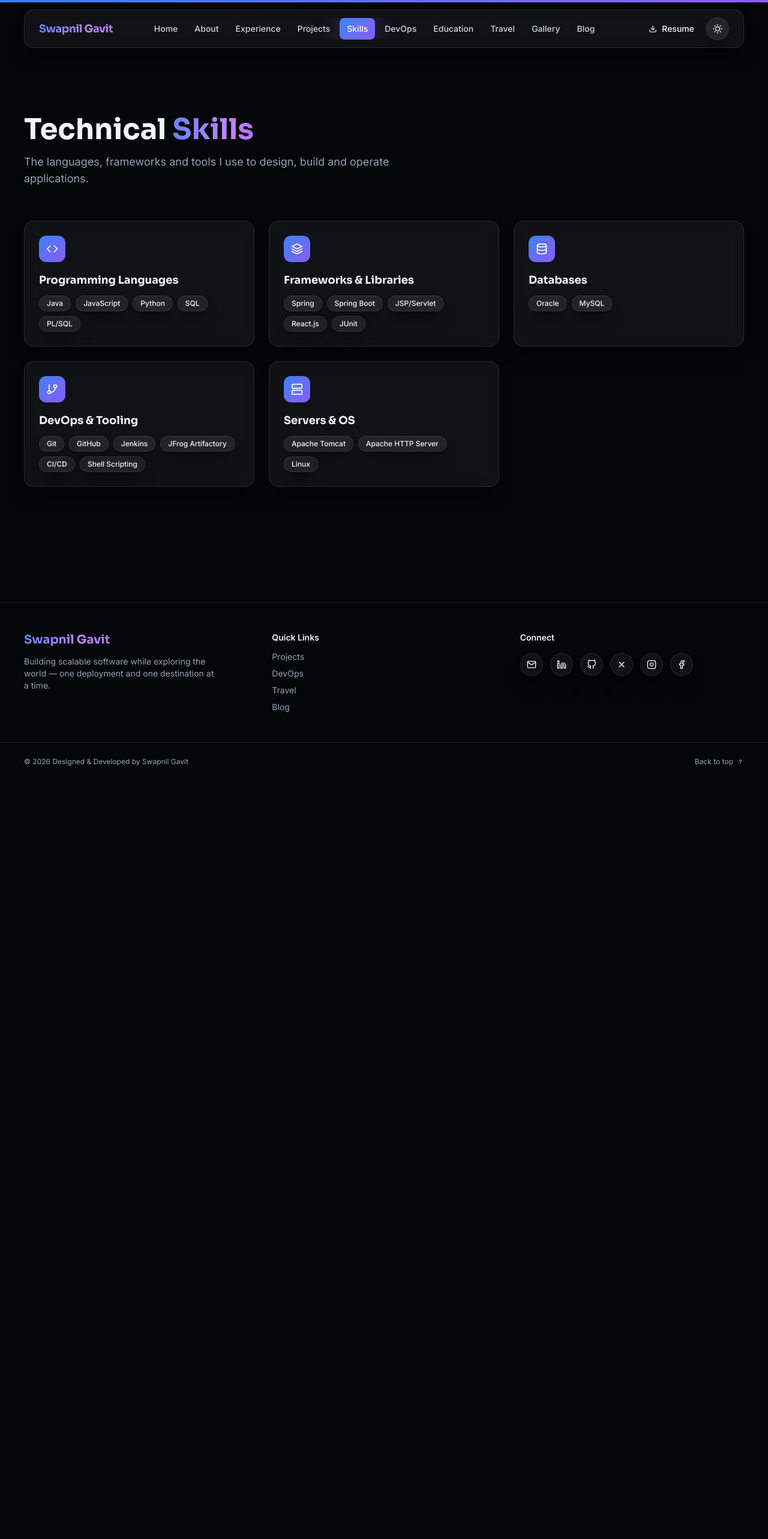
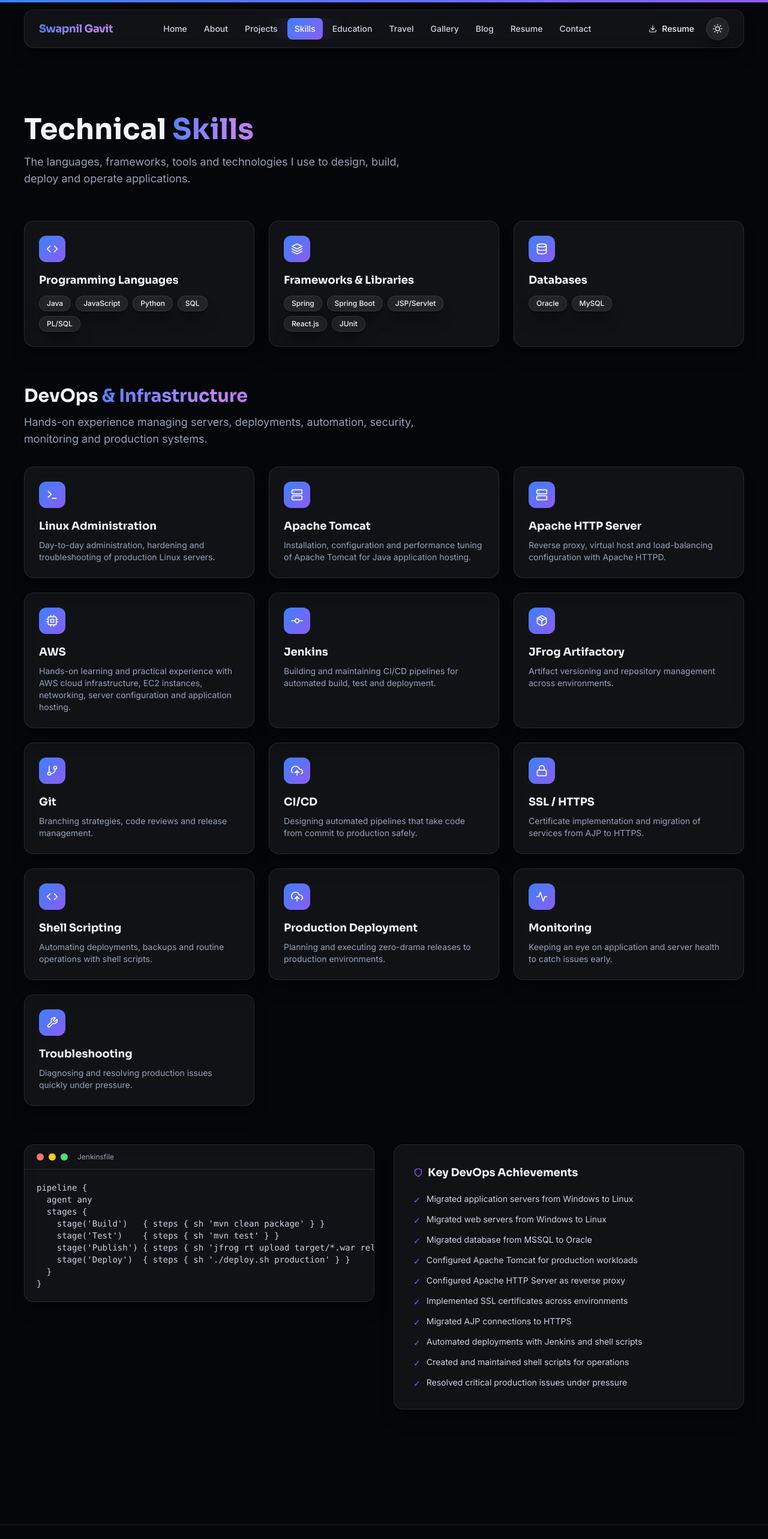
Before and after one commit to SwapnilGavit/SwapnilGavit.com, a React (Vite) app: page /skills in a window 1280 px wide. Shown: the top 2566 px of the page at 60% size. Before the commit the page ends 1302 px from the top, so only its background shows below. Built offline with nearby package versions, Linux system fonts and the light colour scheme.

Commit message:
1. Removed the experiance and devops from navbar 2. Merged the devops to skill

```diff
--- a/src/App.jsx
+++ b/src/App.jsx
@@ -8,10 +8,10 @@ import LoadingScreen from './components/LoadingScreen.jsx'
 
 import Home from './pages/Home.jsx'
 import About from './pages/About.jsx'
-import Experience from './pages/Experience.jsx'
+// import Experience from './pages/Experience.jsx'
 import Skills from './pages/Skills.jsx'
 import Projects from './pages/Projects.jsx'
-import DevOps from './pages/DevOps.jsx'
+// import DevOps from './pages/DevOps.jsx'
 import Education from './pages/Education.jsx'
 import Travel from './pages/Travel.jsx'
 import Gallery from './pages/Gallery.jsx'
@@ -48,10 +48,10 @@ export default function App() {
         <Routes>
           <Route path="/" element={<Home />} />
           <Route path="/about" element={<About />} />
-          <Route path="/experience" element={<Experience />} />
+          {/* <Route path="/experience" element={<Experience />} /> */}
           <Route path="/projects" element={<Projects />} />
           <Route path="/skills" element={<Skills />} />
-          <Route path="/devops" element={<DevOps />} />
+          {/* <Route path="/devops" element={<DevOps />} /> */}
           <Route path="/education" element={<Education />} />
           <Route path="/travel" element={<Travel />} />
           <Route path="/gallery" element={<Gallery />} />
--- a/src/components/Navbar.jsx
+++ b/src/components/Navbar.jsx
@@ -8,10 +8,8 @@ import { personal } from '../data/content.js'
 const links = [
   { to: '/', label: 'Home' },
   { to: '/about', label: 'About' },
-  { to: '/experience', label: 'Experience' },
   { to: '/projects', label: 'Projects' },
   { to: '/skills', label: 'Skills' },
-  { to: '/devops', label: 'DevOps' },
   { to: '/education', label: 'Education' },
   { to: '/travel', label: 'Travel' },
   { to: '/gallery', label: 'Gallery' },
--- a/src/data/content.js
+++ b/src/data/content.js
@@ -56,27 +56,32 @@ export const skillCategories = [
   {
     title: 'Programming Languages',
     icon: 'code',
-    skills: ['Java', 'JavaScript', 'Python', 'SQL', 'PL/SQL'],
+    skills: [
+      'Java',
+      'JavaScript',
+      'Python',
+      'SQL',
+      'PL/SQL',
+    ],
   },
   {
     title: 'Frameworks & Libraries',
     icon: 'layers',
-    skills: ['Spring', 'Spring Boot', 'JSP/Servlet', 'React.js', 'JUnit'],
+    skills: [
+      'Spring',
+      'Spring Boot',
+      'JSP/Servlet',
+      'React.js',
+      'JUnit',
+    ],
   },
   {
     title: 'Databases',
     icon: 'database',
-    skills: ['Oracle', 'MySQL'],
-  },
-  {
-    title: 'DevOps & Tooling',
-    icon: 'devops',
-    skills: ['Git', 'GitHub', 'Jenkins', 'JFrog Artifactory', 'CI/CD', 'Shell Scripting'],
-  },
-  {
-    title: 'Servers & OS',
-    icon: 'server',
-    skills: ['Apache Tomcat', 'Apache HTTP Server', 'Linux'],
+    skills: [
+      'Oracle',
+      'MySQL',
+    ],
   },
 ]
 
@@ -190,6 +195,12 @@ export const devops = [
     description: 'Reverse proxy, virtual host and load-balancing configuration with Apache HTTPD.',
     icon: 'apache',
   },
+  {
+  title: 'AWS',
+  icon: 'aws',
+  description:
+    'Hands-on learning and practical experience with AWS cloud infrastructure, EC2 instances, networking, server configuration and application hosting.',
+},
   {
     title: 'Jenkins',
     description: 'Building and maintaining CI/CD pipelines for automated build, test and deployment.',
--- a/src/pages/Skills.jsx
+++ b/src/pages/Skills.jsx
@@ -1,7 +1,30 @@
-import { FiCode, FiLayers, FiDatabase, FiGitBranch, FiServer } from 'react-icons/fi'
+import {
+  FiCode,
+  FiLayers,
+  FiDatabase,
+  FiGitBranch,
+  FiTerminal,
+  FiServer,
+  FiGitCommit,
+  FiPackage,
+  FiLock,
+  FiUploadCloud,
+  FiActivity,
+  FiTool,
+  FiShield,
+  FiCpu,
+} from 'react-icons/fi'
+
 import SEO from '../components/SEO.jsx'
 import Reveal from '../components/Reveal.jsx'
-import { skillCategories } from '../data/content.js'
+
+import {
+  skillCategories,
+  devops,
+  achievements,
+  jenkinsPipelineSnippet,
+} from '../data/content.js'
+
 
 const iconMap = {
   code: FiCode,
@@ -9,38 +32,212 @@ const iconMap = {
   database: FiDatabase,
   devops: FiGitBranch,
   server: FiServer,
+
+  linux: FiTerminal,
+  tomcat: FiServer,
+  apache: FiServer,
+  jenkins: FiGitCommit,
+  jfrog: FiPackage,
+  git: FiGitBranch,
+  cicd: FiUploadCloud,
+  ssl: FiLock,
+  shell: FiCode,
+  deploy: FiUploadCloud,
+  monitor: FiActivity,
+  troubleshoot: FiTool,
 }
+
 
 export default function Skills() {
   return (
     <>
-      <SEO title="Technical Skills" description="Technical skills of Swapnil Gavit: Java, Spring Boot, React.js, Oracle SQL, Linux, Jenkins, CI/CD and more." />
+      <SEO
+        title="Technical Skills"
+        description="Technical skills of Swapnil Gavit: Java, Spring Boot, React.js, Oracle SQL, Linux, Apache Tomcat, Apache HTTP Server, Jenkins, CI/CD and production support."
+      />
+
       <section className="section">
+
+        {/* =========================================================
+            TECHNICAL SKILLS
+        ========================================================== */}
+
         <Reveal>
-          <h1 className="section-title">Technical <span className="gradient-text">Skills</span></h1>
-          <p className="section-subtitle">The languages, frameworks and tools I use to design, build and operate applications.</p>
+          <h1 className="section-title">
+            Technical <span className="gradient-text">Skills</span>
+          </h1>
+
+          <p className="section-subtitle">
+            The languages, frameworks, tools and technologies I use to
+            design, build, deploy and operate applications.
+          </p>
         </Reveal>
 
-        <div className="grid sm:grid-cols-2 lg:grid-cols-3 gap-6">
+
+        {/* =========================================================
+            CORE TECHNICAL SKILLS
+        ========================================================== */}
+
+        <div className="grid sm:grid-cols-2 lg:grid-cols-3 gap-6 mb-16">
+
           {skillCategories.map((cat, i) => {
             const Icon = iconMap[cat.icon] || FiCode
+
             return (
               <Reveal key={cat.title} delay={i * 0.08}>
+
                 <div className="glass-card p-6 rounded-2xl h-full hover:shadow-glow transition-shadow duration-300 hover:-translate-y-1">
+
                   <div className="w-11 h-11 rounded-xl bg-grad-primary flex items-center justify-center text-white mb-4">
                     <Icon size={20} />
                   </div>
-                  <h3 className="font-display font-bold text-lg mb-3">{cat.title}</h3>
+
+                  <h3 className="font-display font-bold text-lg mb-3">
+                    {cat.title}
+                  </h3>
+
                   <div className="flex flex-wrap gap-2">
                     {cat.skills.map((s) => (
-                      <span key={s} className="pill">{s}</span>
+                      <span key={s} className="pill">
+                        {s}
+                      </span>
                     ))}
                   </div>
+
                 </div>
+
               </Reveal>
             )
           })}
+
         </div>
+
+
+        {/* =========================================================
+            DEVOPS & INFRASTRUCTURE
+        ========================================================== */}
+
+        <Reveal>
+          <h2 className="section-title text-2xl sm:text-3xl mb-3">
+            DevOps <span className="gradient-text">& Infrastructure</span>
+          </h2>
+
+          <p className="section-subtitle mb-8">
+            Hands-on experience managing servers, deployments,
+            automation, security, monitoring and production systems.
+          </p>
+        </Reveal>
+
+
+        <div className="grid sm:grid-cols-2 lg:grid-cols-3 gap-6 mb-16">
+
+          {devops.map((d, i) => {
+            const Icon = iconMap[d.icon] || FiCpu
+
+            return (
+              <Reveal key={d.title} delay={i * 0.05}>
+
+                <div className="glass-card p-6 rounded-2xl h-full hover:-translate-y-1 hover:shadow-glow-blue transition-all duration-300">
+
+                  <div className="w-11 h-11 rounded-xl bg-grad-primary flex items-center justify-center text-white mb-4">
+                    <Icon size={20} />
+                  </div>
+
+                  <h3 className="font-display font-bold text-lg mb-2">
+                    {d.title}
+                  </h3>
+
+                  <p className="text-sm text-slate-600 dark:text-slate-400">
+                    {d.description}
+                  </p>
+
+                </div>
+
+              </Reveal>
+            )
+          })}
+
+        </div>
+
+
+        {/* =========================================================
+            JENKINS PIPELINE + ACHIEVEMENTS
+        ========================================================== */}
+
+        <div className="grid lg:grid-cols-2 gap-8">
+
+          {/* Jenkins Pipeline */}
+
+          <Reveal className="min-w-0">
+
+            <div className="glass-card min-w-0 max-w-full rounded-2xl overflow-hidden">
+
+              <div className="px-5 py-3 border-b border-black/5 dark:border-white/10 flex items-center gap-2 text-xs text-slate-500 dark:text-slate-400">
+
+                <span className="w-3 h-3 shrink-0 rounded-full bg-red-400" />
+                <span className="w-3 h-3 shrink-0 rounded-full bg-yellow-400" />
+                <span className="w-3 h-3 shrink-0 rounded-full bg-green-400" />
+
+                <span className="ml-2 truncate">
+                  Jenkinsfile
+                </span>
+
+              </div>
+
+              <pre className="max-w-full overflow-x-auto p-5 text-xs leading-relaxed text-slate-700 sm:text-sm dark:text-slate-300">
+                <code>{jenkinsPipelineSnippet}</code>
+              </pre>
+
+            </div>
+
+          </Reveal>
+
+
+          {/* Key Achievements */}
+
+          <Reveal delay={0.1}>
+
+            <div className="glass-card p-6 sm:p-8 rounded-2xl h-full">
+
+              <div className="flex items-center gap-2 mb-5">
+
+                <FiShield className="text-brand-purple" />
+
+                <h3 className="font-display font-bold text-lg">
+                  Key DevOps Achievements
+                </h3>
+
+              </div>
+
+              <ul className="space-y-3">
+
+                {achievements.map((a, i) => (
+
+                  <li
+                    key={i}
+                    className="flex gap-2.5 text-sm text-slate-600 dark:text-slate-300"
+                  >
+
+                    <span className="text-brand-purple mt-0.5">
+                      ✓
+                    </span>
+
+                    <span>
+                      {a}
+                    </span>
+
+                  </li>
+
+                ))}
+
+              </ul>
+
+            </div>
+
+          </Reveal>
+
+        </div>
+
       </section>
     </>
   )
```
